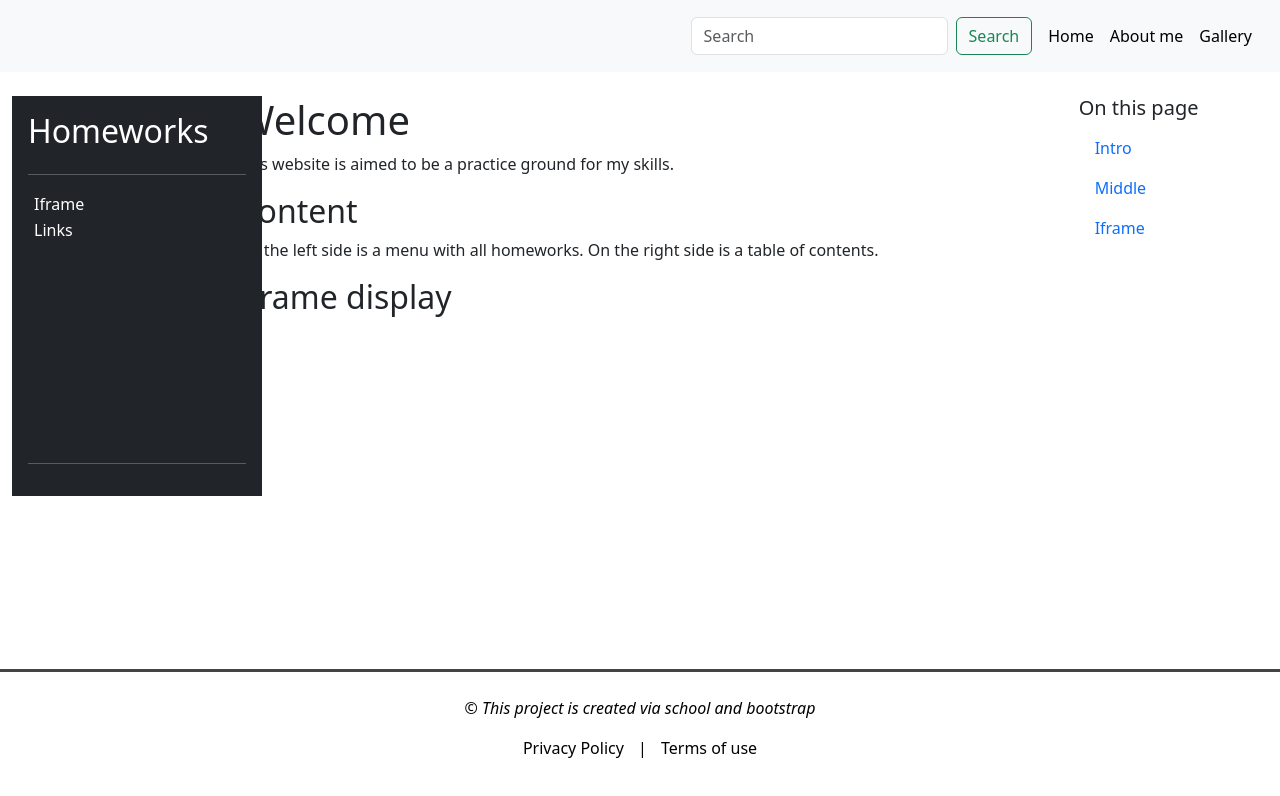
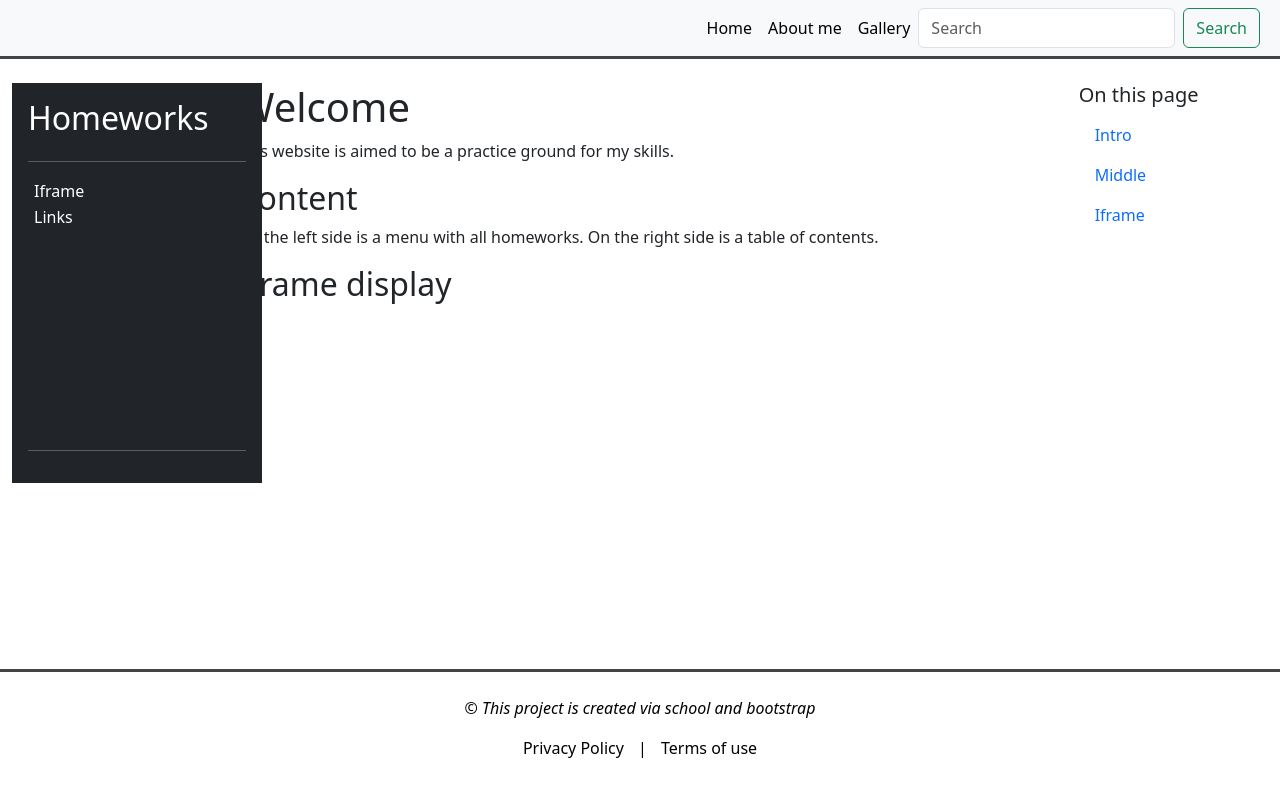
Before and after one commit to Jindrich648/Javascript-program, a plain HTML site: page Všechny úkoly stránka/AllHomeworks.html in a window 1280 px wide. Drawn offline with nearby package versions, Linux system fonts and the light colour scheme.

Commit message:
Add files via upload

```diff
--- a/Všechny úkoly stránka/AllHomeworks.html
+++ b/Všechny úkoly stránka/AllHomeworks.html
@@ -11,17 +11,13 @@
 <body data-bs-spy="scroll" data-bs-target="#toc" data-bs-smooth-scroll="true" tabindex="0">
 
 <!-- Header s navigačním barem a vyhledáváním -->
-<header class="bg-body-tertiary p-2">
+<header class="bg-body-tertiary headerElement">
   <nav class="navbar navbar-expand-lg">
     <div class="container-fluid">
       <button class="navbar-toggler" type="button" data-bs-toggle="collapse" data-bs-target="#navbarSupportedContent" aria-controls="navbarSupportedContent" aria-expanded="false" aria-label="Toggle navigation">
         <span class="navbar-toggler-icon"></span>
       </button>
-      <div class="collapse navbar-collapse" id="navbarSupportedContent">
-        <form class="d-flex ms-auto me-2" role="search">
-          <input class="form-control me-2" type="search" placeholder="Search" aria-label="Search">
-          <button class="btn btn-outline-success" type="submit">Search</button>
-        </form>
+      <div class="d-flex justify-content-end navbar-collapse" id="navbarSupportedContent">
         <ul class="navbar-nav mb-2 mb-lg-0">
           <li class="nav-item">
             <a class="nav-link active" aria-current="page" href="AllHomeworks.html">Home</a>
@@ -32,6 +28,10 @@
           <li class="nav-item">
             <a class="nav-link active" href="AllHomeworksGallery.html">Gallery</a>
           </li>
+          <form class="d-flex ms-auto me-2" role="search">
+          <input class="form-control me-2" type="search" placeholder="Search" aria-label="Search">
+          <button class="btn btn-outline-success" type="submit">Search</button>
+        </form>
         </ul>
       </div>
     </div>
```
